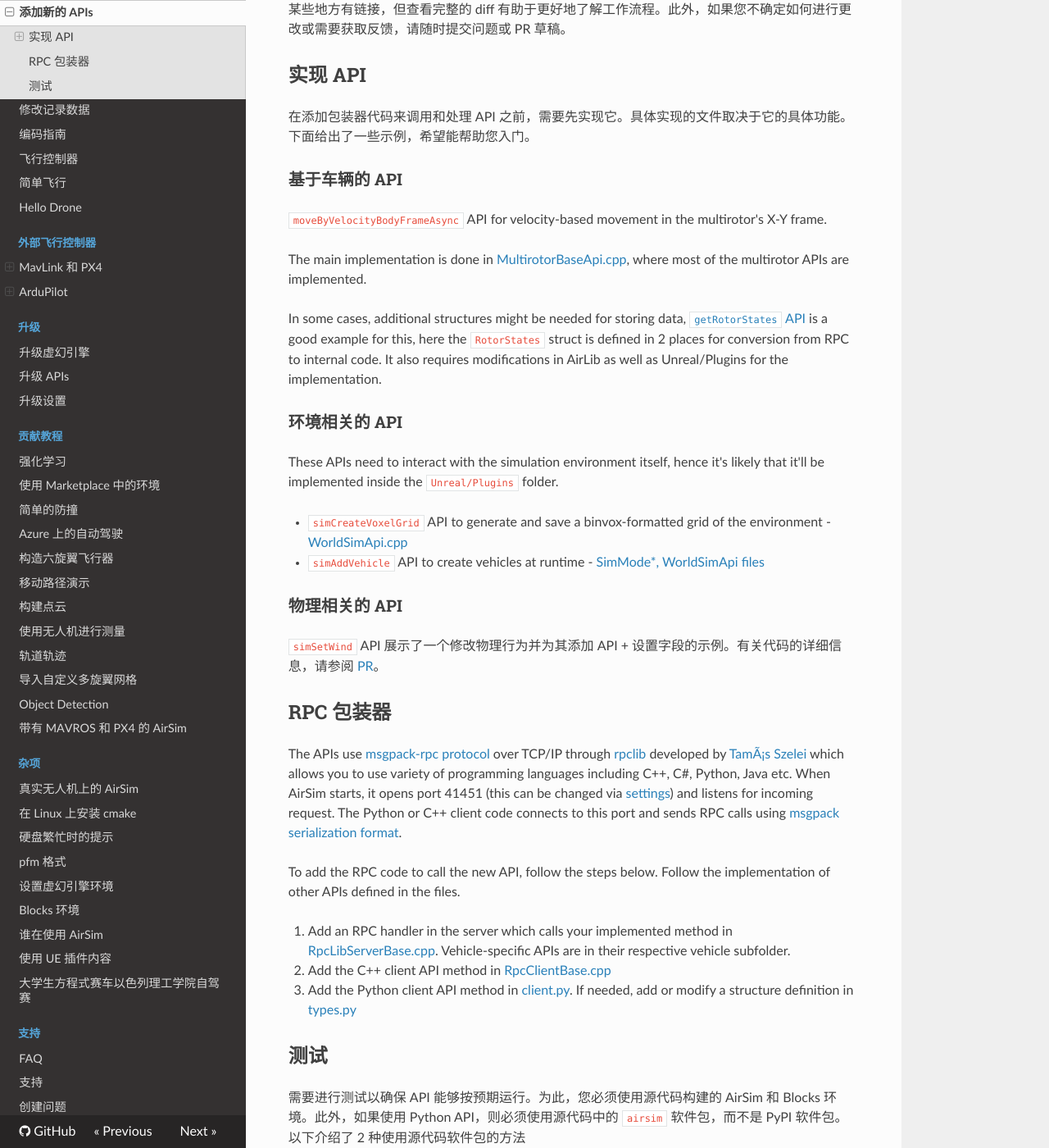
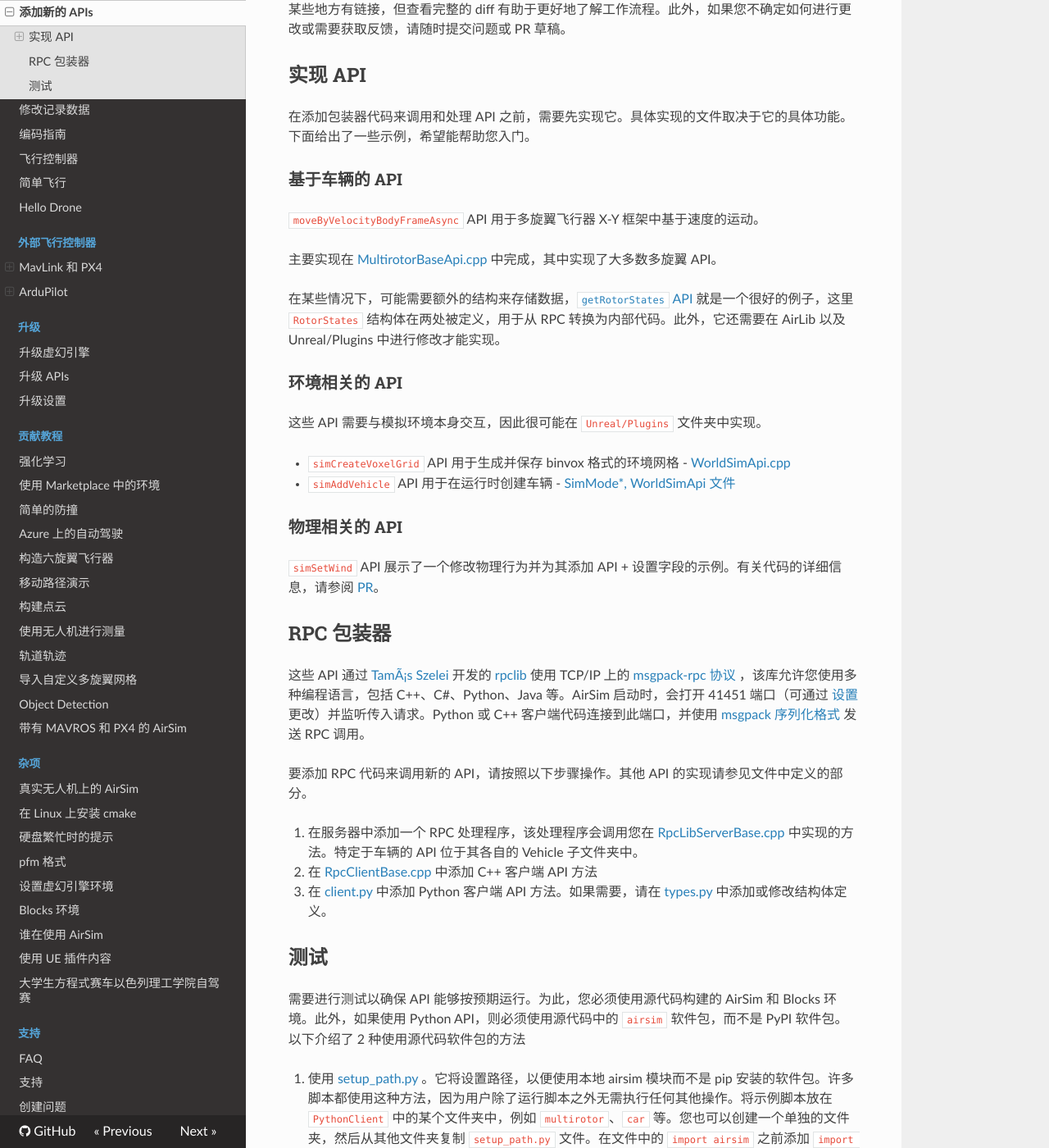
Before and after one commit to nongfu212/air_doc, an MkDocs documentation site: the page built from docs/adding_new_apis.md, in a window 1280 px wide and 1400 px high, scrolled down 216 px. Shown: the whole window at 82% size. Built offline with MkDocs 1.6.1, drawn with Linux system fonts in a browser that asks for light colours; nearby versions of some CDN libraries.

Commit message:
实现 API

```diff
--- a/docs/adding_new_apis.md
+++ b/docs/adding_new_apis.md
@@ -9,19 +9,26 @@
 
 ### 基于车辆的 API
 
-`moveByVelocityBodyFrameAsync` API for velocity-based movement in the multirotor's X-Y frame.
+`moveByVelocityBodyFrameAsync` API 用于多旋翼飞行器 X-Y 框架中基于速度的运动。
 
-The main implementation is done in [MultirotorBaseApi.cpp](https://github.com/microsoft/AirSim/pull/3169/files#diff-29ac01a05077b6e8e1f09221a113f779c952a80dc8823725eb451a9fc5d7de5f), where most of the multirotor APIs are implemented.
 
-In some cases, additional structures might be needed for storing data, [`getRotorStates` API](https://github.com/microsoft/AirSim/pull/3242) is a good example for this, here the `RotorStates` struct is defined in 2 places for conversion from RPC to internal code. It also requires modifications in AirLib as well as Unreal/Plugins for the implementation.
+主要实现在 [MultirotorBaseApi.cpp](https://github.com/microsoft/AirSim/pull/3169/files#diff-29ac01a05077b6e8e1f09221a113f779c952a80dc8823725eb451a9fc5d7de5f) 中完成，其中实现了大多数多旋翼 API。
+
+
+在某些情况下，可能需要额外的结构来存储数据，[`getRotorStates` API](https://github.com/microsoft/AirSim/pull/3242) 就是一个很好的例子，这里 `RotorStates` 结构体在两处被定义，用于从 RPC 转换为内部代码。此外，它还需要在 AirLib 以及 Unreal/Plugins 中进行修改才能实现。
+
+
+
 
 ### 环境相关的 API
 
-These APIs need to interact with the simulation environment itself, hence it's likely that it'll be implemented inside the `Unreal/Plugins` folder.
+这些 API 需要与模拟环境本身交互，因此很可能在 `Unreal/Plugins` 文件夹中实现。
 
-- `simCreateVoxelGrid` API to generate and save a binvox-formatted grid of the environment - [WorldSimApi.cpp](https://github.com/microsoft/AirSim/pull/3209/files#diff-89d4ec9b62486b1322e5ba2dd9936b13962f9ed113ec5e35a0678846889c7e2d)
 
-- `simAddVehicle` API to create vehicles at runtime - [SimMode*, WorldSimApi files](https://github.com/microsoft/AirSim/pull/2390/files#diff-fcc0aa1fbc74a924fccd12589295aceeea59074c94256eccba7df3ce85d3a26c)
+- `simCreateVoxelGrid` API 用于生成并保存 binvox 格式的环境网格 - [WorldSimApi.cpp](https://github.com/microsoft/AirSim/pull/3209/files#diff-89d4ec9b62486b1322e5ba2dd9936b13962f9ed113ec5e35a0678846889c7e2d)
+
+- `simAddVehicle` API 用于在运行时创建车辆 - [SimMode*, WorldSimApi 文件](https://github.com/microsoft/AirSim/pull/2390/files#diff-fcc0aa1fbc74a924fccd12589295aceeea59074c94256eccba7df3ce85d3a26c)
+
 
 ### 物理相关的 API
 
@@ -30,15 +37,18 @@ These APIs need to interact with the simulation environment itself, hence it's l
 
 ## RPC 包装器
 
-The APIs use [msgpack-rpc protocol](https://github.com/msgpack-rpc/msgpack-rpc) over TCP/IP through [rpclib](http://rpclib.net/) developed by [TamÃ¡s Szelei](https://github.com/sztomi) which allows you to use variety of programming languages including C++, C#, Python, Java etc. When AirSim starts, it opens port 41451 (this can be changed via [settings](settings.md)) and listens for incoming request. The Python or C++ client code connects to this port and sends RPC calls using [msgpack serialization format](https://msgpack.org).
+这些 API 通过 [TamÃ¡s Szelei](https://github.com/sztomi) 开发的 [rpclib](http://rpclib.net/) 使用 TCP/IP 上的 [msgpack-rpc 协议](https://github.com/msgpack-rpc/msgpack-rpc) ，该库允许您使用多种编程语言，包括 C++、C#、Python、Java 等。AirSim 启动时，会打开 41451 端口（可通过 [设置](settings.md) 更改）并监听传入请求。Python 或 C++ 客户端代码连接到此端口，并使用 [msgpack 序列化格式](https://msgpack.org) 发送 RPC 调用。
 
-To add the RPC code to call the new API, follow the steps below. Follow the implementation of other APIs defined in the files.
 
-1. Add an RPC handler in the server which calls your implemented method in [RpcLibServerBase.cpp](https://github.com/microsoft/AirSim/blob/main/AirLib/src/api/RpcLibServerBase.cpp). Vehicle-specific APIs are in their respective vehicle subfolder.
+要添加 RPC 代码来调用新的 API，请按照以下步骤操作。其他 API 的实现请参见文件中定义的部分。
 
-2. Add the C++ client API method in [RpcClientBase.cpp](https://github.com/microsoft/AirSim/blob/main/AirLib/src/api/RpcLibClientBase.cpp)
 
-3. Add the Python client API method in [client.py](https://github.com/microsoft/AirSim/blob/main/PythonClient/airsim/client.py). If needed, add or modify a structure definition in [types.py](https://github.com/microsoft/AirSim/blob/main/PythonClient/airsim/types.py)
+1. 在服务器中添加一个 RPC 处理程序，该处理程序会调用您在 [RpcLibServerBase.cpp](https://github.com/microsoft/AirSim/blob/main/AirLib/src/api/RpcLibServerBase.cpp) 中实现的方法。特定于车辆的 API 位于其各自的 Vehicle 子文件夹中。
+
+2. 在 [RpcClientBase.cpp](https://github.com/microsoft/AirSim/blob/main/AirLib/src/api/RpcLibClientBase.cpp) 中添加 C++ 客户端 API 方法
+
+3. 在 [client.py](https://github.com/microsoft/AirSim/blob/main/PythonClient/airsim/client.py) 中添加 Python 客户端 API 方法。如果需要，请在 [types.py](https://github.com/microsoft/AirSim/blob/main/PythonClient/airsim/types.py) 中添加或修改结构体定义。
+
 
 ## 测试
 
```
